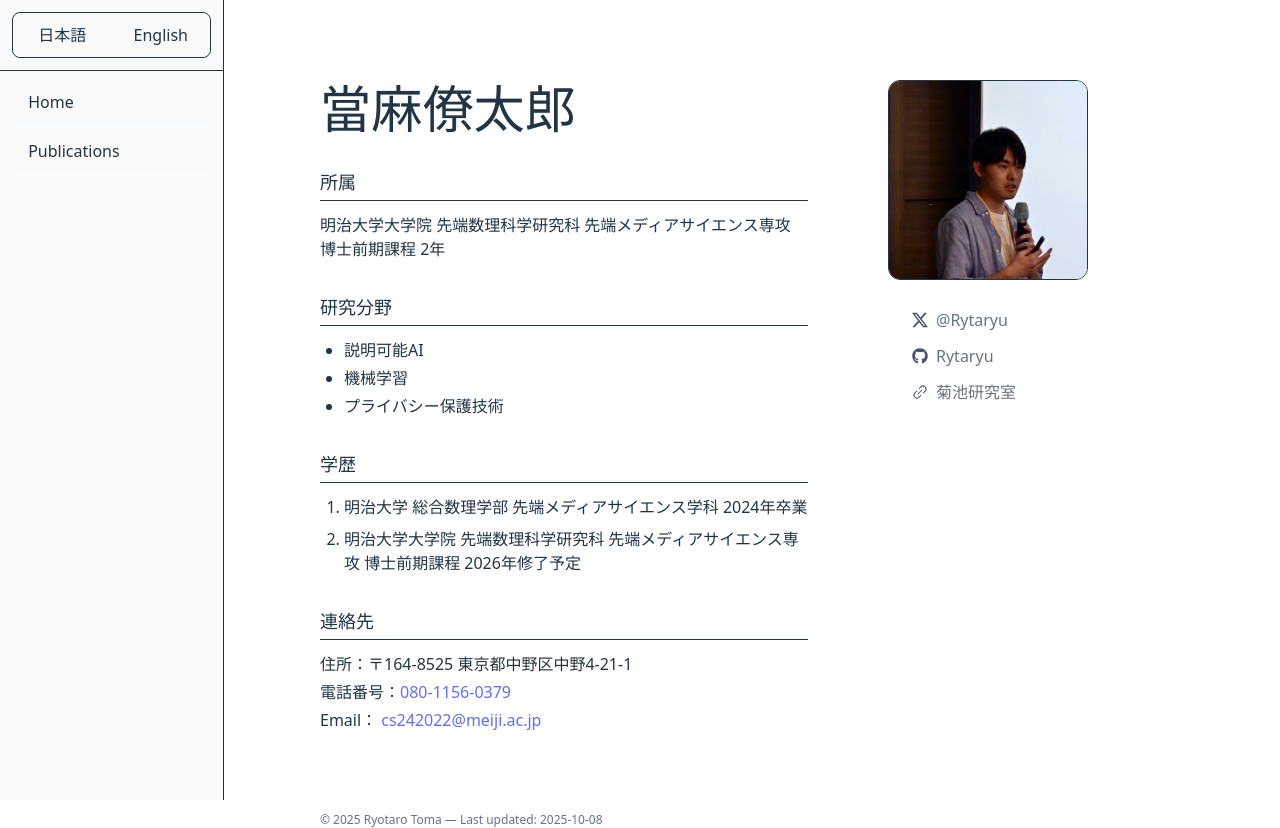
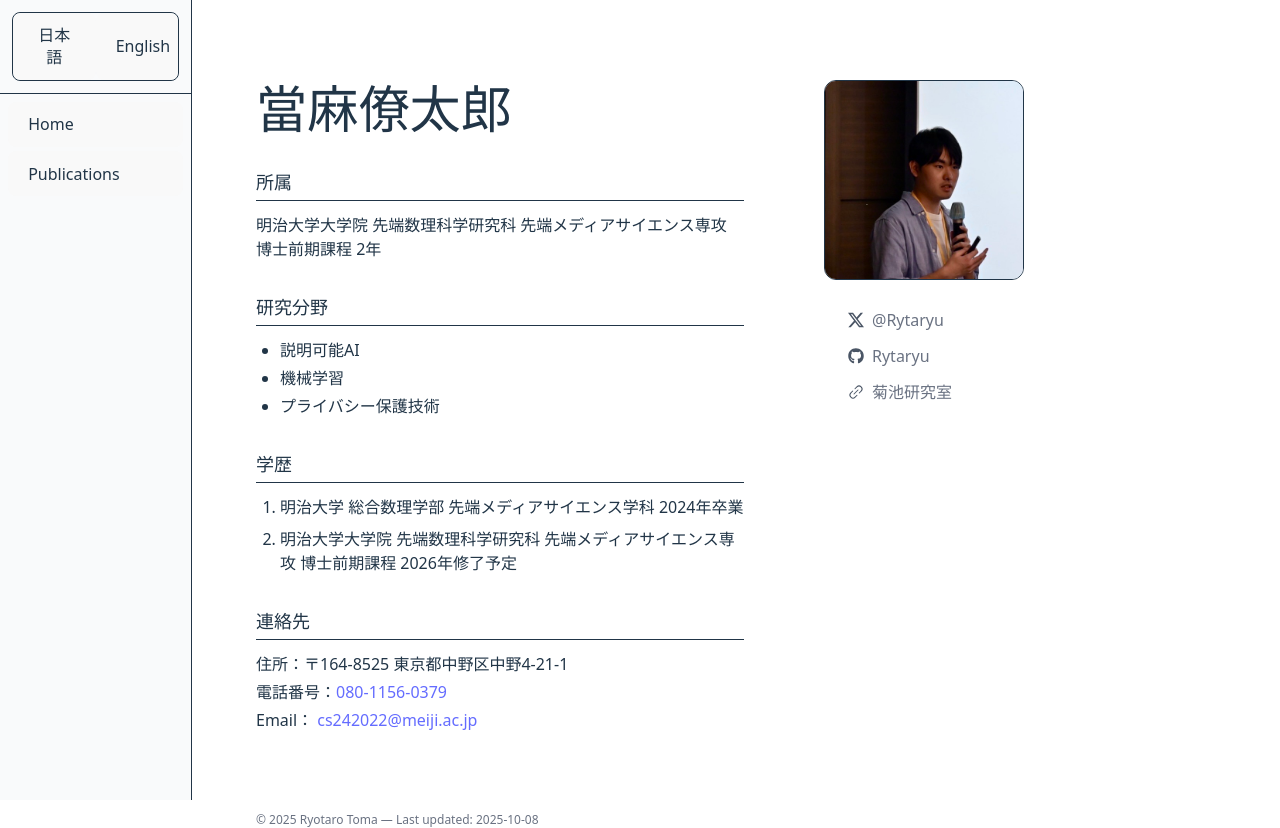
Before and after one commit to Rytaryu/rytaryu.github.io, a React (Vite) app: page / in a window 1280 px wide. Built offline with nearby package versions, Linux system fonts and the light colour scheme.

Commit message:
refactor: adjust layout width for sidebar and main content area

```diff
--- a/src/App.tsx
+++ b/src/App.tsx
@@ -36,7 +36,7 @@ export default function App() {
 
   return (
     <main className="grid grid-cols-[auto,1fr] min-h-screen">
-      <aside className="fixed inset-y-0 left-0 w-56 border-r bg-gray-50">
+      <aside className="fixed inset-y-0 left-0 w-[15vw] border-r bg-gray-50">
         <div className="h-full flex flex-col">
           <div className="px-3 py-3 border-b">
             <div className="inline-flex rounded-lg border overflow-hidden w-full">
@@ -76,7 +76,7 @@ export default function App() {
         </div>
       </aside>
 
-      <div className="w-full pl-80 pt-20">
+      <div className="w-full ml-[20vw] mt-20">
           {active === "home" && <HomeContent lang={lang} />}
           {active === "publications" && <PublicationsContent lang={lang} />}
       </div>
```
